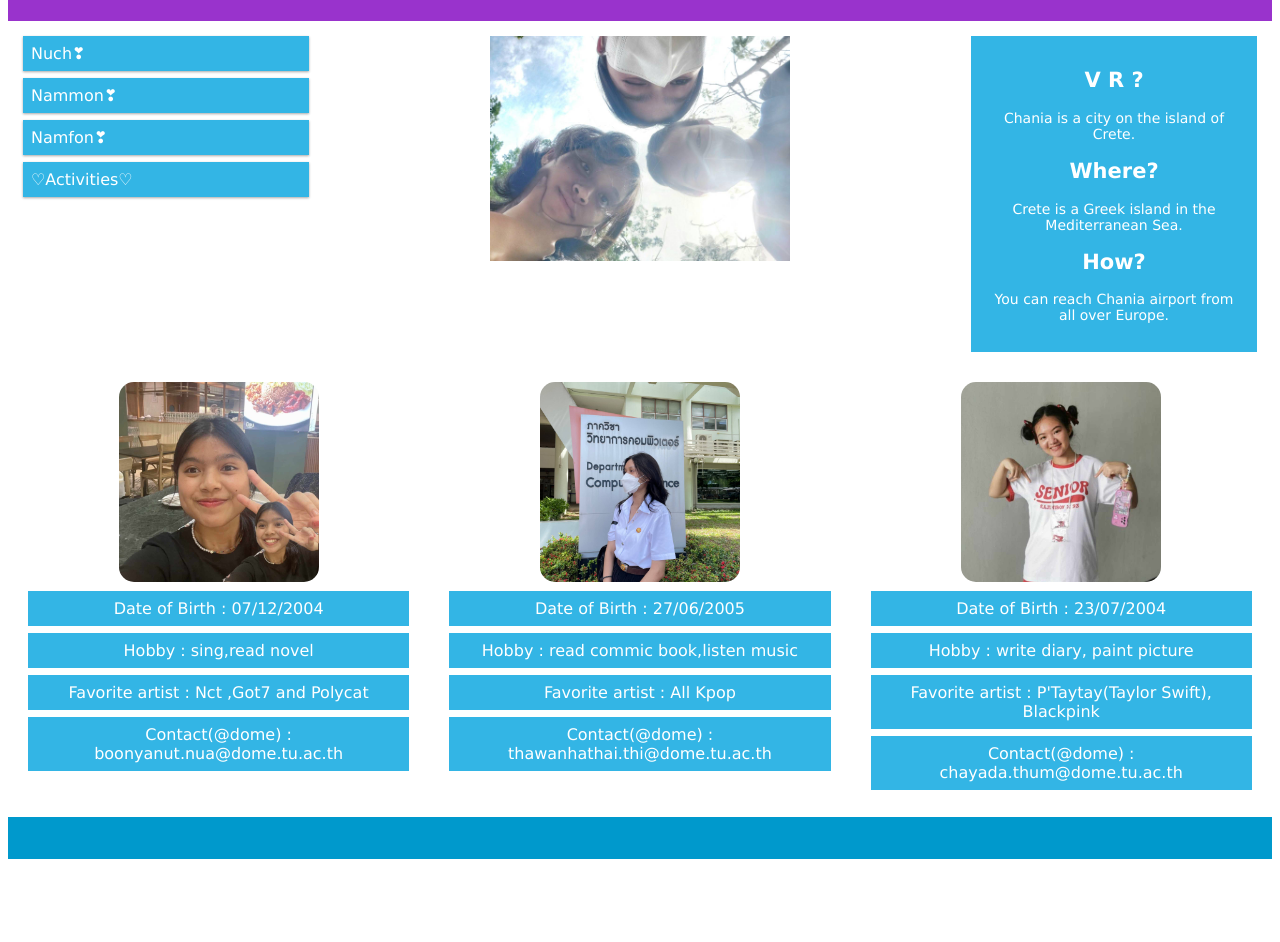
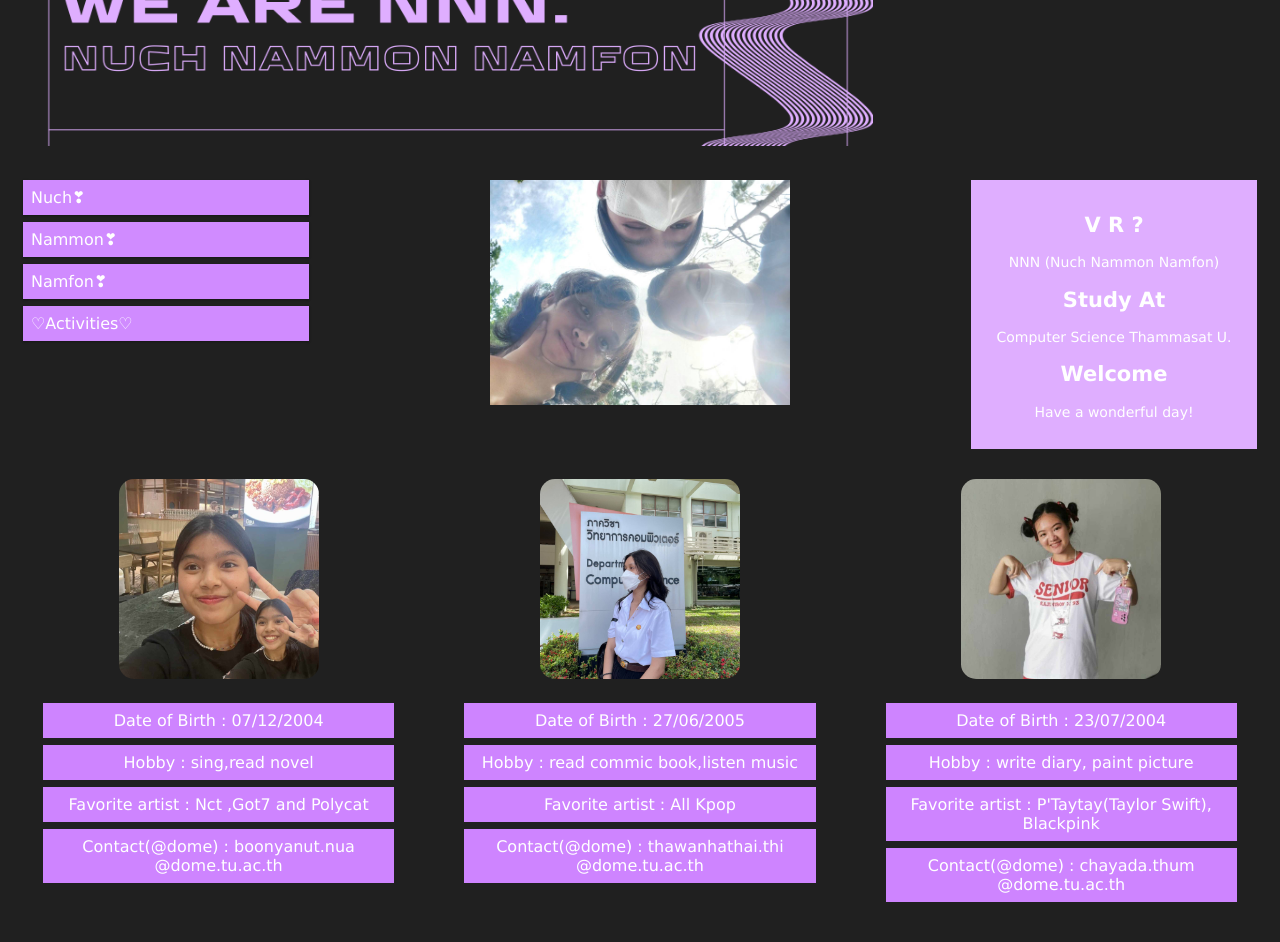
Before and after one commit to Chayada23/CS100-Project-G08, a plain HTML site: page ourpassport.html in a window 1280 px wide. Shown: the part 98-1040 px from the top of the page. Before the commit the page ends 965 px from the top, so only its background shows below. Drawn offline with Linux system fonts and the light colour scheme.

Commit message:
css + alert js ,new header

```diff
--- a/ourpassport.html
+++ b/ourpassport.html
@@ -9,16 +9,16 @@
 
     <body>
 
-        <div class="header">
-            <h1>Our Home page</h1>
+        <div class="header col-12">
+            <img src="pic/header.png" width="850">
         </div>
 
         <div class="row">
             <div class="col-3 col-s-3 menu">
                 <ul>
-                <a onclick="showAlert('Nuch')"><li>Nuch❣︎</li></a>
-                <a onclick="showAlert('Nammon')"><li>Nammon❣︎</li></a>
-                <a onclick="showAlert('Namfon')"><li>Namfon❣︎</li></a>
+                <a onclick="showNuchAlert()"><li>Nuch❣︎</li></a>
+                <a onclick="showNammonAlert()"><li>Nammon❣︎</li></a>
+                <a onclick="showNamfonAlert()"><li>Namfon❣︎</li></a>
                 <a href="ouractivities.html"><li>♡︎Activities♡︎</li></a>
                 </ul>
             </div>
@@ -30,11 +30,11 @@
             <div class="col-3 col-s-12">
                 <div class="aside">
                 <h2>V R ?</h2>
-                <p>Chania is a city on the island of Crete.</p>
-                <h2>Where?</h2>
-                <p>Crete is a Greek island in the Mediterranean Sea.</p>
-                <h2>How?</h2>
-                <p>You can reach Chania airport from all over Europe.</p>
+                <p>NNN (Nuch Nammon Namfon)</p>
+                <h2>Study At</h2>
+                <p>Computer Science Thammasat U.</p>
+                <h2>Welcome</h2>
+                <p>Have a wonderful day!</p>
                 </div>
             </div>
         </div>
@@ -48,7 +48,7 @@
                         <li>Date of Birth : 07/12/2004</li>
                         <li>Hobby : sing,read novel</li>
                         <li>Favorite artist : Nct ,Got7 and Polycat</li>
-                        <li>Contact(@dome) : boonyanut.nua@dome.tu.ac.th </li>
+                        <li>Contact(@dome) : boonyanut.nua @dome.tu.ac.th </li>
                     </ul>
 
                 </div>
@@ -62,7 +62,7 @@
                         <li>Date of Birth : 27/06/2005</li>
                         <li>Hobby : read commic book,listen music</li>
                         <li>Favorite artist : All Kpop</li>
-                        <li>Contact(@dome) : thawanhathai.thi@dome.tu.ac.th </li>
+                        <li>Contact(@dome) : thawanhathai.thi @dome.tu.ac.th </li>
                     </ul>
 
                 </div>
@@ -76,7 +76,7 @@
                         <li>Date of Birth : 23/07/2004</li>
                         <li>Hobby : write diary, paint picture</li>
                         <li>Favorite artist : P'Taytay(Taylor Swift), Blackpink</li>
-                        <li>Contact(@dome) : chayada.thum@dome.tu.ac.th </li>
+                        <li>Contact(@dome) : chayada.thum @dome.tu.ac.th </li>
                     </ul>
 
                 </div>
--- a/script.js
+++ b/script.js
@@ -17,6 +17,18 @@ function submitForm(event) {
   // Attach a submit event listener to the form
   document.getElementById("myForm").addEventListener("submit", submitForm);
 
-  function showAlert(name) {
+  /*function showAlert(name) {
     alert('คุณคลิกที่ ' + name + ' แล้ว');
+  }*/
+
+  function showNuchAlert() {
+    alert('talk to Nuch ♡︎ : ไม่จำเป็นต้องแข่งขัน เพราะเรามันไม่ใช่ไก่ ');
   }
+
+  function showNammonAlert() {
+    alert('talk to Nammon ♡︎ : ในวันที่เราล้ม เข่าเราจะถลอก');
+  }
+
+  function showNamfonAlert() {
+    alert('♡talk to Namfon ♡︎ : Look just good things and grow hapily every day');
+  }
--- a/style.css
+++ b/style.css
@@ -18,11 +18,39 @@ html {
   font-family: "Lucida Sans", sans-serif;
 }
 
-.header {
+body {
+  background-color: #202020;
+}
+
+/*.header {
   background-color: #9933cc;
   color: #ffffff;
   padding: 15px;
 }
+.footer {
+  background-color: #0099cc;
+  color: #ffffff;
+  text-align: center;
+  font-size: 12px;
+  padding: 15px;
+}*/
+.header {
+  width: 100vw; /* กว้างเต็มขอบจอ */
+  height: auto; /* ความสูงเป็น auto เพื่อให้เต็มความสูงของเนื้อหาภายใน */
+  padding: 20px; /* กำหนด Padding ตามที่ต้องการ */
+  background-color: #202020;  /*เปลี่ยนสีพื้นหลังตามที่ต้องการ */
+
+}
+
+.footer {
+  width: 100vw; /* กว้างเต็มขอบจอ */
+  height: auto; /* ความสูงเป็น auto เพื่อให้เต็มความสูงของเนื้อหาภายใน */
+  padding: 20px; /* กำหนด Padding ตามที่ต้องการ */
+  box-sizing: border-box;
+  background-color: #333; /* เปลี่ยนสีพื้นหลังตามที่ต้องการ */
+  color: #fff; /* เปลี่ยนสีข้อความตามที่ต้องการ */
+}
+
 /****** เมนูที่ลิ้งได้ ******/
 .menu ul {
   list-style-type: none;
@@ -33,13 +61,13 @@ html {
 .menu li {
   padding: 8px;
   margin-bottom: 7px;
-  background-color: #33b5e5;
+  background-color:#d08bff;
   color: #ffffff;
   box-shadow: 0 1px 3px rgba(0,0,0,0.12), 0 1px 2px rgba(0,0,0,0.24);
 }
 
 .menu li:hover {
-  background-color: #0099cc;
+  background-color: #ddb4fa;
 }
 
 a {
@@ -50,32 +78,26 @@ a {
 .menu2 ul {
     list-style-type: none;
     margin: 0;
-    padding: 5px;
+    padding: 20px;
 }
 
 .menu2 li {
     padding: 8px;
     margin-bottom: 7px;
-    background-color: #33b5e5;
+    background-color: #ce84ff;
     color: #ffffff;
 }
 
 
 .aside {
-  background-color: #33b5e5;
+  background-color: #DFAEFF;
   padding: 15px;
   color: #ffffff;
   text-align: center;
   font-size: 14px;
 }
 
-.footer {
-  background-color: #0099cc;
-  color: #ffffff;
-  text-align: center;
-  font-size: 12px;
-  padding: 15px;
-}
+
 
 [class*="col-"] {
   float: left;
```
Also changed, not shown: pic/header.png (added).
